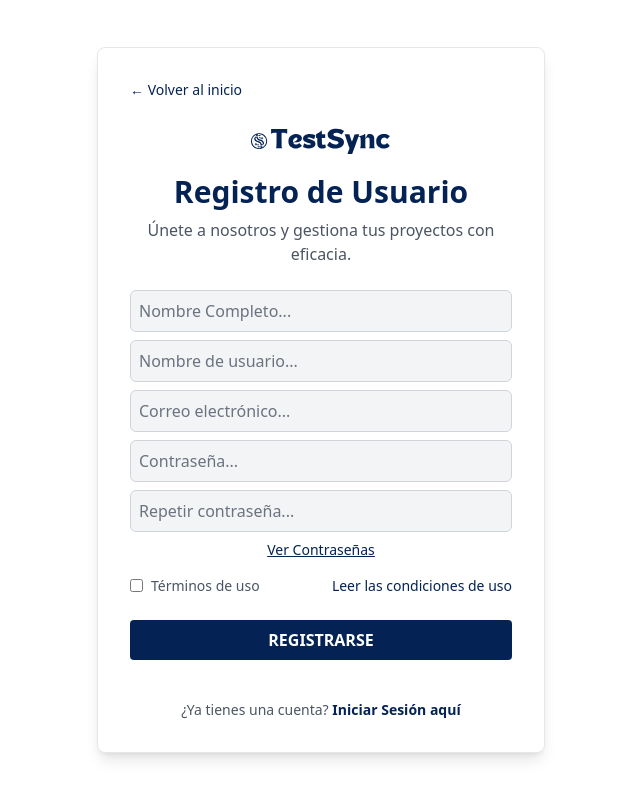
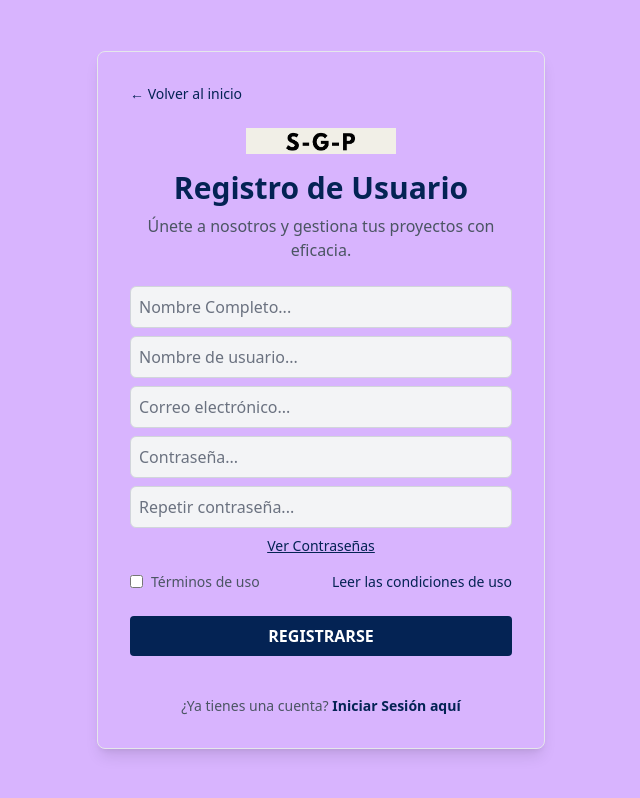
Before and after one commit to GersonEstuardoAlonzoTajiboy/TEST, a React (Vite) app in the folder testSynJSX-main/frontend/: page /register in a window 1280 px wide. Shown: the whole page, without its empty margins (319-959 px from the left). Built offline with nearby package versions, Linux system fonts and the light colour scheme.

Commit message:
UPDATE
UPDATE

```diff
--- a/testSynJSX-main/frontend/src/pages/auth/RegisterPage.tsx
+++ b/testSynJSX-main/frontend/src/pages/auth/RegisterPage.tsx
@@ -5,14 +5,14 @@
 function RegisterPage() {
   return (
     <motion.div
-      className="h-screen flex flex-col p-8 relative items-center justify-center bg-white px-10"
+      className="h-screen flex flex-col p-8 relative items-center justify-center bg-purple-300 px-10"
       initial={{ opacity: 0, x: -100 }}
       animate={{ opacity: 1, x: 0 }}
       exit={{ opacity: 0, x: 100 }}
       transition={{ duration: 0.5 }}
     >
       <motion.div
-        className="bg-white border border-gray-200 shadow-lg rounded-lg p-8 max-w-md w-full"
+        className="bg-purple-300 border border-gray-200 shadow-lg rounded-lg p-8 max-w-md w-full"
         initial={{ opacity: 0, scale: 0.5 }}
         animate={{ opacity: 1, scale: 1 }}
         transition={{
@@ -26,20 +26,20 @@
         </a>
         <div className="w-full max-w-sm">
           <div className="flex justify-center mb-4">
-            <img src="src/assets/icon/color-logo.svg" width="150px" alt="logo" />
+            <img src="src/assets/icon/S-G-P.png" width="150px" alt="logo" />
           </div>
           <h1 className="text-3xl font-bold text-[#042354] mb-2 text-center">
             Registro de Usuario
           </h1>
           <p className="text-gray-600 mb-6 text-center">
-          Únete a nosotros y gestiona tus proyectos con eficacia.
+            Únete a nosotros y gestiona tus proyectos con eficacia.
           </p>
 
           {/* Formulario de Registro */}
           <RegisterForm />
 
           <p className="mt-6 text-gray-600 text-sm text-center">
-          ¿Ya tienes una cuenta?{' '}
+            ¿Ya tienes una cuenta?{' '}
             <a href="/login" className="text-[#042354] hover:text-[#28559c] text-sm ">
               <b>Iniciar Sesión aquí</b>
             </a>
--- a/testSynJSX-main/frontend/src/pages/modules/Executions.tsx
+++ b/testSynJSX-main/frontend/src/pages/modules/Executions.tsx
@@ -4,6 +4,7 @@
 import TestCaseCard from '../../components/testCases/TestCaseCard';
 import { fetchTestCasesByPlan } from '../../services/testCasesService';
 import { SERVIDOR } from '../../services/Servidor';
+
 interface Project {
   project_id: number;
   project_name: string;
```
Also changed, not shown: testSynJSX-main/frontend/src/assets/icon/S-G-P.png (added).
